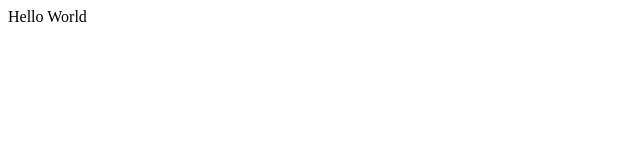
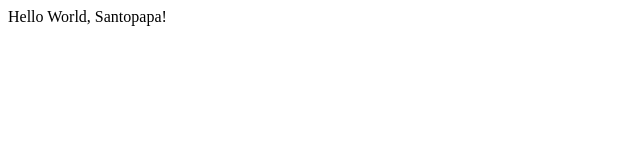
Before and after one commit to santopapa/opentutorials-santopapa, a plain HTML site: page index.html in a window 1280 px wide. Shown: the whole page, without its empty margins (0-640 px from the left). Drawn offline with Linux system fonts and the light colour scheme.

Commit message:
change index.html

```diff
--- a/index.html
+++ b/index.html
@@ -19,6 +19,6 @@
 	</head>
 
 	<body>
-		Hello World
+		Hello World, Santopapa!
 	</body>
 </html>
```
